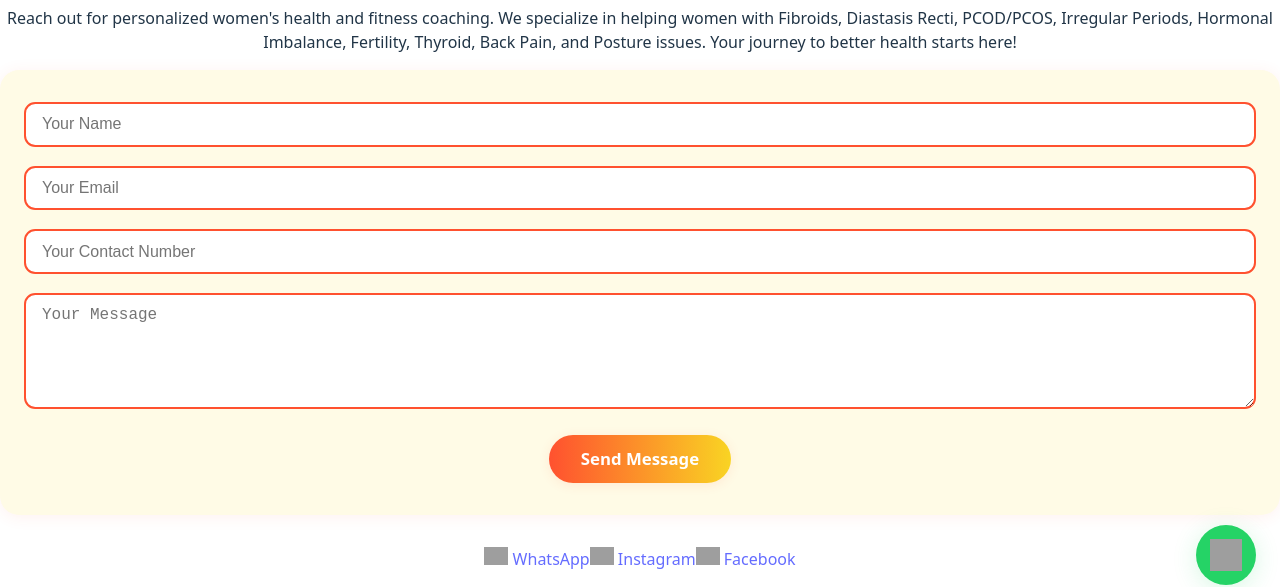
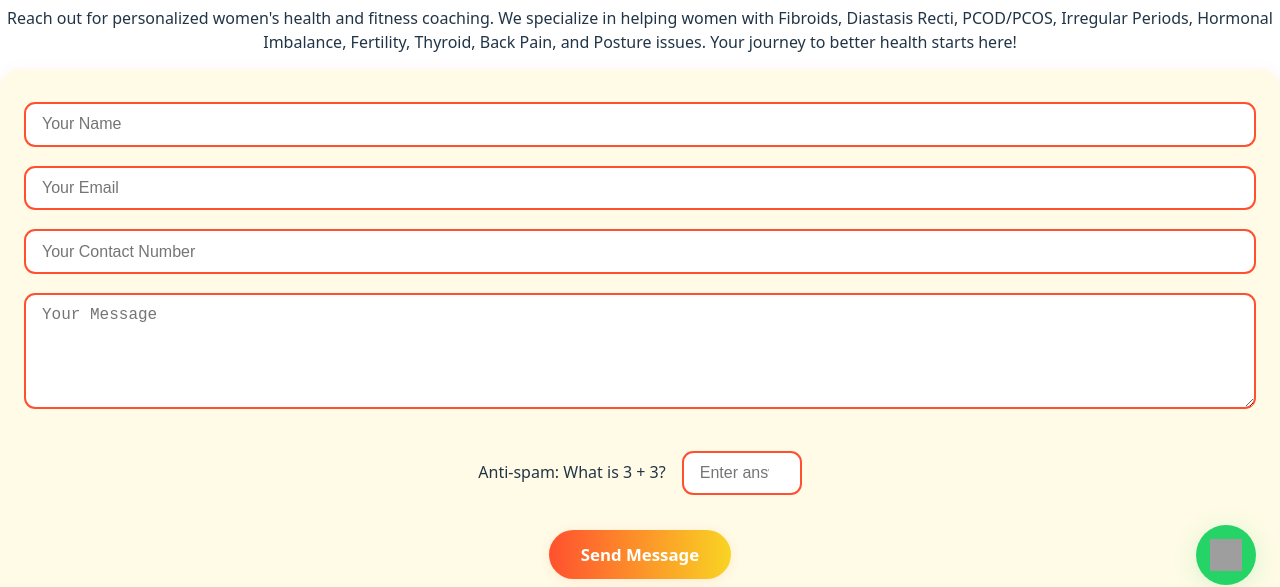
Before and after one commit to sreedevi-wodeyar/reachfit, a React (Vite) app: page /contact in a window 1280 px wide. Shown: the part 191-778 px from the top of the page. Built offline with nearby package versions, Linux system fonts and the light colour scheme; grey boxes are pictures that could not be loaded.

Commit message:
Restore math CAPTCHA to Contact form and improve user feedback

```diff
--- a/src/pages/Contact.jsx
+++ b/src/pages/Contact.jsx
@@ -7,6 +7,13 @@ function Contact() {
   const [status, setStatus] = useState('');
   const [loading, setLoading] = useState(false);
   const [errors, setErrors] = useState({});
+  // Math captcha state
+  const [captcha, setCaptcha] = useState({ a: 0, b: 0, answer: '' });
+  const [captchaError, setCaptchaError] = useState('');
+
+  useEffect(() => {
+    setCaptcha({ a: Math.floor(Math.random() * 10) + 1, b: Math.floor(Math.random() * 10) + 1, answer: '' });
+  }, []);
 
   const validate = () => {
     const errs = {};
@@ -23,6 +30,13 @@ function Contact() {
     }
     if (!form.message.trim()) errs.message = 'Message is required';
     setErrors(errs);
+    // Captcha validation
+    if (parseInt(captcha.answer, 10) !== captcha.a + captcha.b) {
+      setCaptchaError('Incorrect answer to the anti-spam question.');
+      return false;
+    } else {
+      setCaptchaError('');
+    }
     return Object.keys(errs).length === 0;
   };
 
@@ -30,6 +44,8 @@ function Contact() {
     setForm({ ...form, [e.target.name]: e.target.value });
     setErrors({ ...errors, [e.target.name]: undefined });
   };
+
+  const handleCaptchaChange = e => setCaptcha({ ...captcha, answer: e.target.value });
 
   const handleSubmit = e => {
     e.preventDefault();
@@ -113,11 +129,32 @@ function Contact() {
           rows={5}
         />
         {errors.message && <div className="form-status" style={{ color: '#ff512f' }}>{errors.message}</div>}
+        {/* Simple math CAPTCHA anti-spam */}
+        <div className="captcha-group" style={{ margin: '1rem 0' }}>
+          <label htmlFor="captcha-answer" style={{ fontWeight: 500 }}>
+            Anti-spam: What is {captcha.a} + {captcha.b}?
+          </label>
+          <input
+            id="captcha-answer"
+            name="captcha-answer"
+            type="number"
+            placeholder="Enter answer"
+            value={captcha.answer}
+            onChange={handleCaptchaChange}
+            required
+            style={{ width: '120px', marginLeft: '1rem' }}
+          />
+          {captchaError && <div className="form-status" style={{ color: '#ff512f' }}>{captchaError}</div>}
+        </div>
         {/* Submit button */}
         <button type="submit" className="gradient-btn" disabled={loading}>
           {loading ? 'Sending...' : 'Send Message'}
         </button>
-        {status && <div className="form-status">{status}</div>}
+        {status && (
+          <div className="form-status" style={{ color: status.includes('error') ? '#ff512f' : '#22c55e', marginTop: '1rem', fontWeight: 500, textAlign: 'center', fontSize: '1.1em', background: '#f7f7fa', borderRadius: '0.5rem', padding: '0.75rem 1rem' }}>
+            {status}
+          </div>
+        )}
       </form>
       {/* Social links for quick contact */}
       <div className="contact-links stylish-links">
--- a/src/pages/Home.jsx
+++ b/src/pages/Home.jsx
@@ -139,7 +139,8 @@ function Home() {
         rel="noopener noreferrer"
         className="fixed bottom-6 right-6 z-50 bg-green-500 hover:bg-green-600 rounded-full shadow-lg p-3 flex items-center justify-center transition-colors"
         title="Chat with Trainer on WhatsApp"
-        style={{ boxShadow: '0 4px 16px rgba(0,0,0,0.18)' }}
+        style={{ boxShadow: '0 4px 16px rgba(0,0,0,0.18)', textDecoration: 'none' }}
+        onClick={e => { e.stopPropagation(); }}
       >
         <img
           src="https://cdn.jsdelivr.net/gh/simple-icons/simple-icons/icons/whatsapp.svg"
```
